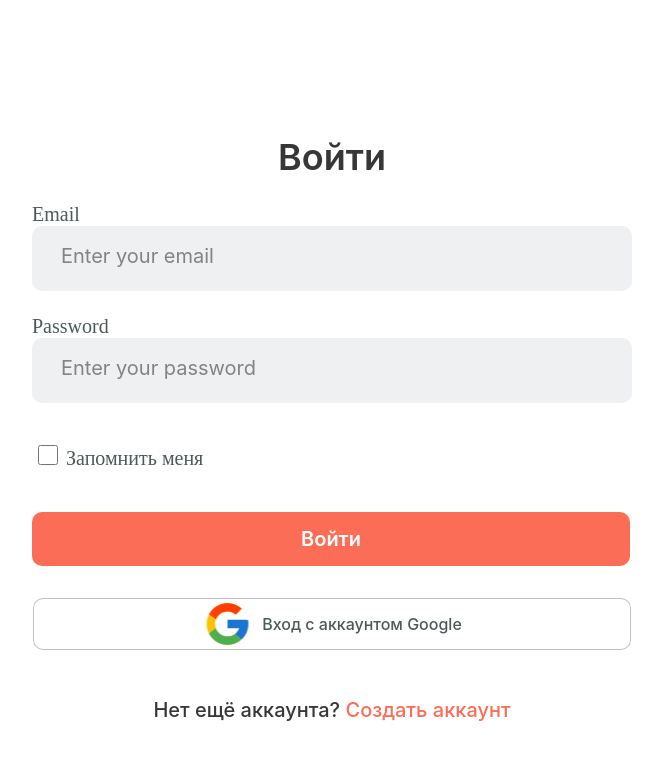
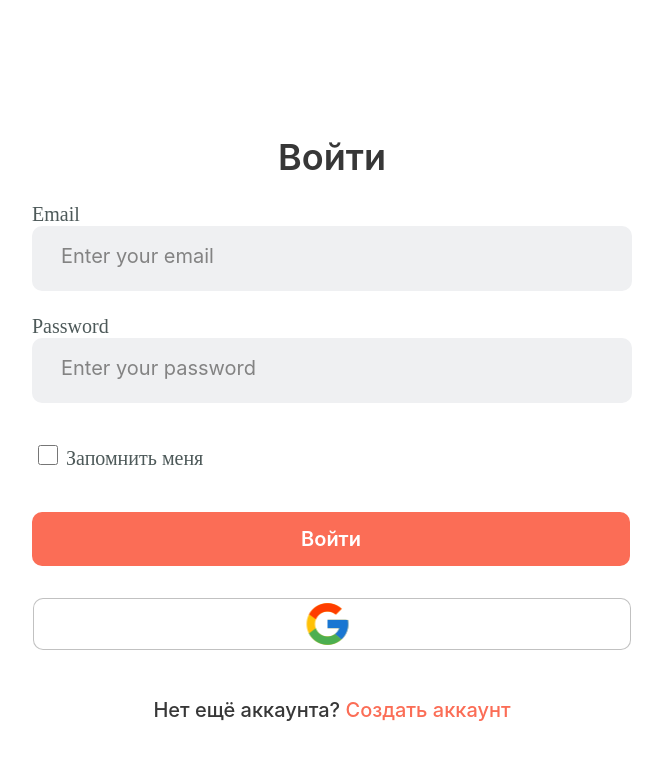
Before and after one commit to Jabryker/Market, a React (Create React App) app: page /login in a window 1280 px wide. Shown: the top 760 px of the page, without its empty margins (308-971 px from the left). Built offline with nearby package versions, Linux system fonts and the light colour scheme; no server answers.

Commit message:
add google children

```diff
--- a/src/components/atoms/GoogleLoginButton/GoogleLoginButton.interface.ts
+++ b/src/components/atoms/GoogleLoginButton/GoogleLoginButton.interface.ts
@@ -6,4 +6,5 @@ export interface IGoogleLoginButtonProps {
     onSuccess: any;
     onError: any;
     className?: string;
+    children?: React.ReactNode;
 }
--- a/src/components/atoms/GoogleLoginButton/GoogleLoginButton.tsx
+++ b/src/components/atoms/GoogleLoginButton/GoogleLoginButton.tsx
@@ -1,18 +1,9 @@
 import { FC } from "react";
-// import { GoogleLogin } from "@react-oauth/google";
 import { useGoogleLogin } from "@react-oauth/google";
 import { IGoogleLoginButtonProps } from "./GoogleLoginButton.interface";
 import styles from "./GoogleLoginButton.module.scss";
 
 const GoogleLoginButton: FC<IGoogleLoginButtonProps> = ({ onSuccess, onError }) => {
-  // return (
-  //   <GoogleLogin
-  //     onSuccess={onSuccess}
-  //     onError={onError}
-  //     className={styles.googleLoginButton}
-  //   />
-  // );
-
   const login = useGoogleLogin({
     onSuccess: onSuccess,
     onError: onError,
@@ -21,7 +12,6 @@ const GoogleLoginButton: FC<IGoogleLoginButtonProps> = ({ onSuccess, onError })
   return (
     <button className={styles.googleLoginButton} onClick={() => login()}>
       <span className={styles.icon} />
-      Вход с аккаунтом Google
     </button>
   );
 };
--- a/src/templates/GoogleLoginLogic/GoogleLoginLogic.tsx
+++ b/src/templates/GoogleLoginLogic/GoogleLoginLogic.tsx
@@ -1,4 +1,5 @@
-import {GoogleOAuthProvider, CredentialResponse} from "@react-oauth/google";
+import { FC, ReactNode } from "react";
+import { GoogleOAuthProvider, CredentialResponse } from "@react-oauth/google";
 import jwt_decode from "jwt-decode";
 import GoogleLoginButton from "../../components/atoms/GoogleLoginButton/GoogleLoginButton";
 import AuthController from "../../controllers/AuthController";
@@ -12,7 +13,7 @@ interface IDecodedToken {
     picture: string;
 }
 
-const GoogleLoginLogic = () => {
+const GoogleLoginLogic: FC<{ children: ReactNode }> = ({ children }) => {
   const handleGoogleLoginSuccess = (credentialResponse: CredentialResponse) => {
     const accessToken = credentialResponse.credential;
     if (accessToken) {
@@ -32,6 +33,7 @@ const GoogleLoginLogic = () => {
       console.log("Access token missing");
     }
   };
+
   const handleGoogleLoginError = () => {
     console.log("Login Failed");
   };
@@ -41,7 +43,9 @@ const GoogleLoginLogic = () => {
       <GoogleLoginButton
         onSuccess={handleGoogleLoginSuccess}
         onError={handleGoogleLoginError}
-      />
+      >
+        {children}
+      </GoogleLoginButton>
     </GoogleOAuthProvider>
   );
 };
--- a/src/templates/LoginPageTemplate/LoginPageTemplate.tsx
+++ b/src/templates/LoginPageTemplate/LoginPageTemplate.tsx
@@ -17,7 +17,7 @@ const LoginPageTemplate: FC = () => {
     <div className={styles.loginPage}>
       <h2 className={styles.loginPageTitle}>Войти</h2>
       <LoginFormOrganism onSubmit={handleLoginSubmit} />
-      <GoogleLoginLogic />
+      <GoogleLoginLogic>Войти</GoogleLoginLogic>
       <HelpText linkTo="/registration" linkText="Создать аккаунт">Нет ещё аккаунта?</HelpText>
     </div>
   );
```
